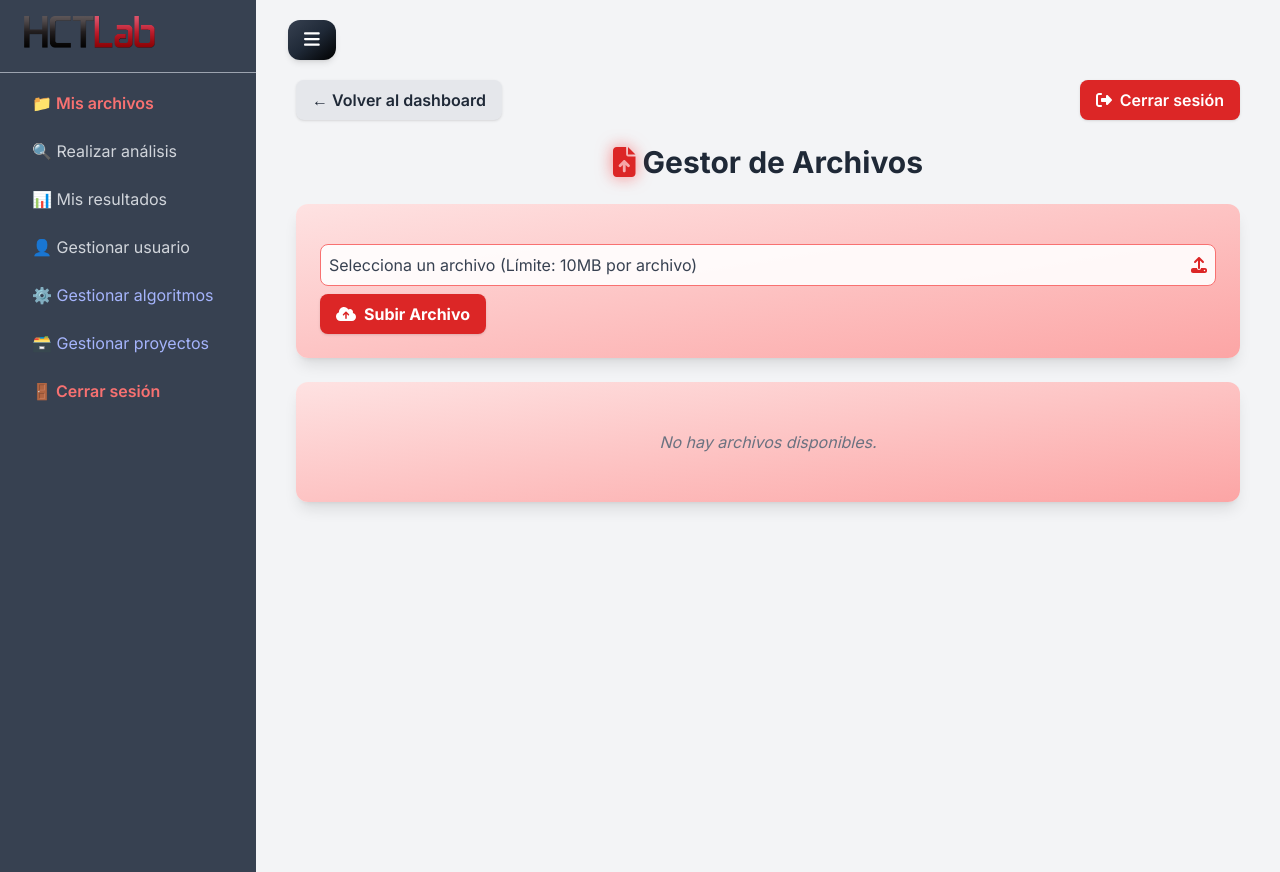
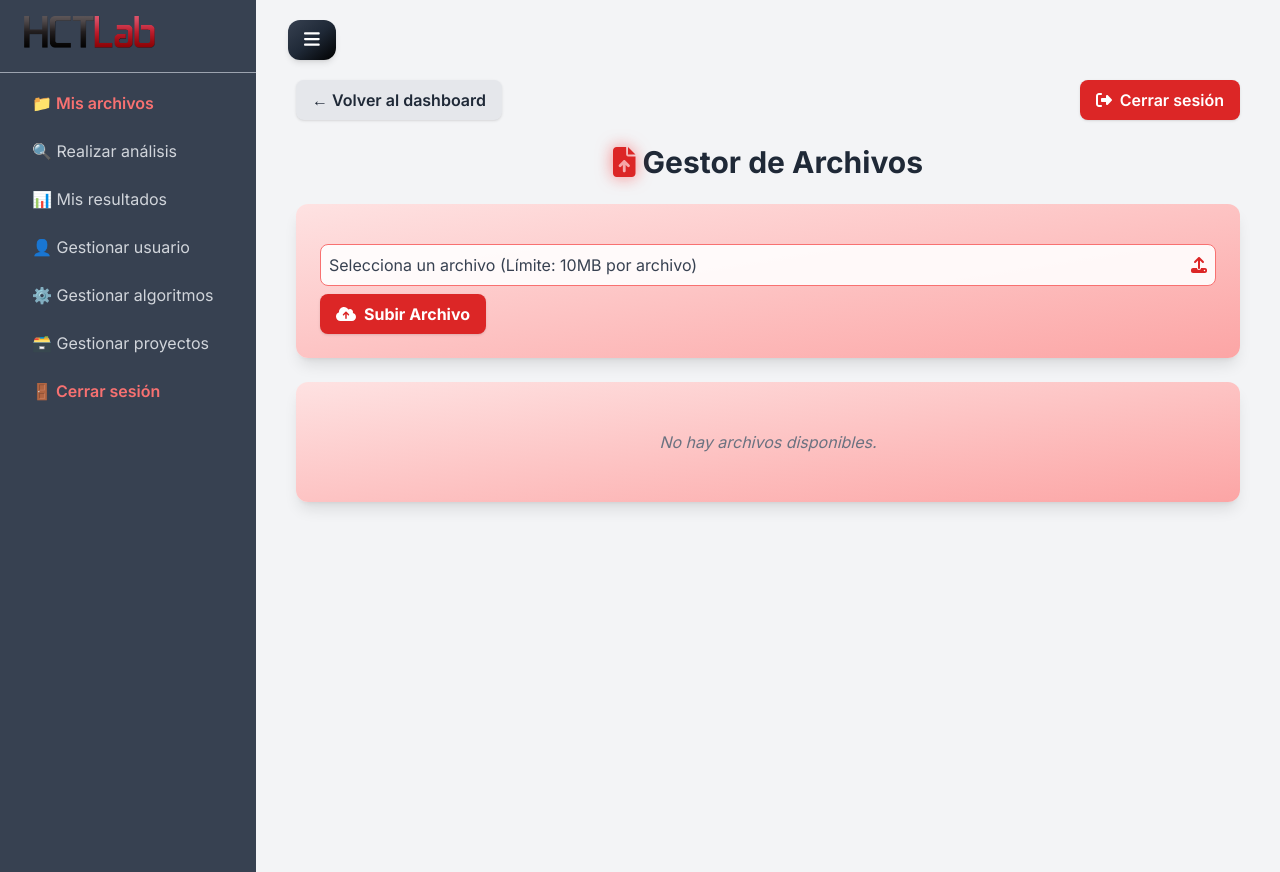
Before and after one commit to rubengm4/TFG, a Django app: page /files/ in a window 1280 px wide. Run offline with Django 4.2, Linux system fonts and the light colour scheme; the visitor is signed in with stand-in values (Sample User, id 1); data that the repository does not hold is empty; parts of the project's set-up code (start-up, migrations or seed data) failed here and were passed over; some libraries are stand-ins or nearby versions.

Commit message:
Remove indigo from Gestionar Algoritmos sidebar

```diff
--- a/algovision/templates/accounts/manage_user.html
+++ b/algovision/templates/accounts/manage_user.html
@@ -35,7 +35,7 @@
     {% if user.is_superuser %}
     <li>
       <a href="{% url 'manage_algorithms' %}"
-         class="block py-2.5 px-4 rounded-lg transition-all text-indigo-300 hover:bg-gray-800 hover:text-indigo-400">
+         class="block py-2.5 px-4 rounded-lg transition-all hover:bg-gray-800 hover:text-white">
         ⚙️ Gestionar algoritmos
       </a>
     </li>
--- a/algovision/templates/accounts/password_change.html
+++ b/algovision/templates/accounts/password_change.html
@@ -35,7 +35,7 @@
     {% if user.is_superuser %}
     <li>
       <a href="{% url 'manage_algorithms' %}"
-         class="block py-2.5 px-4 rounded-lg transition-all text-indigo-300 hover:bg-gray-800 hover:text-indigo-400">
+         class="block py-2.5 px-4 rounded-lg transition-all hover:bg-gray-800 hover:text-white">
         ⚙️ Gestionar algoritmos
       </a>
     </li>
--- a/algovision/templates/analysis.html
+++ b/algovision/templates/analysis.html
@@ -34,7 +34,7 @@
     {% if user.is_superuser %}
     <li>
       <a href="{% url 'manage_algorithms' %}"
-         class="block py-2.5 px-4 rounded-lg transition-all text-indigo-300 hover:bg-gray-800 hover:text-indigo-400">
+         class="block py-2.5 px-4 rounded-lg transition-all hover:bg-gray-800 hover:text-white">
         ⚙️ Gestionar algoritmos
       </a>
     </li>
--- a/algovision/templates/file_manager.html
+++ b/algovision/templates/file_manager.html
@@ -31,12 +31,13 @@
     {% if user.is_superuser %}
     <li>
       <a href="{% url 'manage_algorithms' %}"
-         class="block py-2.5 px-4 rounded-lg transition-all text-indigo-300 hover:bg-gray-800 hover:text-indigo-400">
+         class="block py-2.5 px-4 rounded-lg transition-all hover:bg-gray-800 hover:text-white">
         ⚙️ Gestionar algoritmos
       </a>
     </li>
     <li>
-      <a href="{% url 'manage_projects' %}" class="block py-2.5 px-4 rounded-lg transition-all text-indigo-300 hover:bg-gray-800 hover:text-indigo-400">
+      <a href="{% url 'manage_projects' %}"
+         class="block py-2.5 px-4 rounded-lg transition-all hover:bg-gray-800 hover:text-white">
         🗃️ Gestionar proyectos
       </a>
     </li>
--- a/algovision/templates/results.html
+++ b/algovision/templates/results.html
@@ -34,7 +34,7 @@
     {% if user.is_superuser %}
     <li>
       <a href="{% url 'manage_algorithms' %}"
-         class="block py-2.5 px-4 rounded-lg transition-all text-indigo-300 hover:bg-gray-800 hover:text-indigo-400">
+         class="block py-2.5 px-4 rounded-lg transition-all hover:bg-gray-800 hover:text-white">
         ⚙️ Gestionar algoritmos
       </a>
     </li>
```
